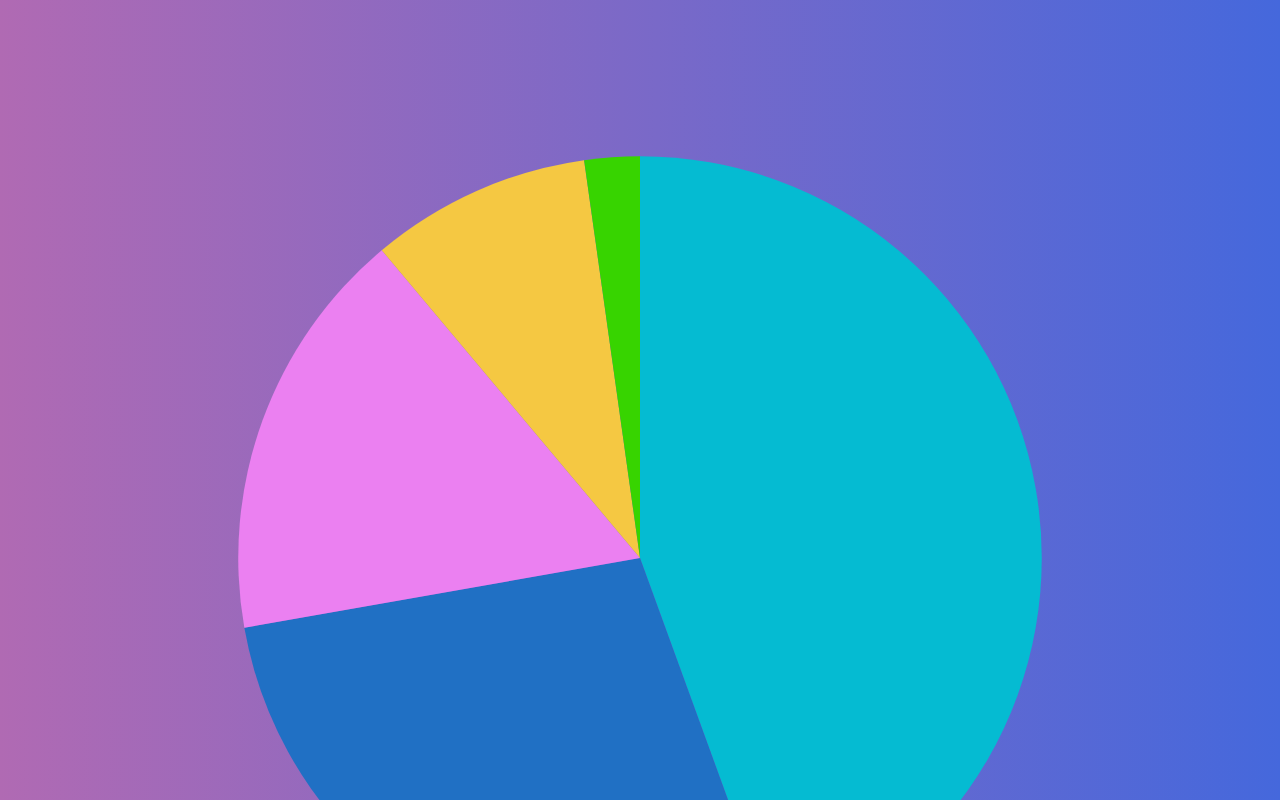
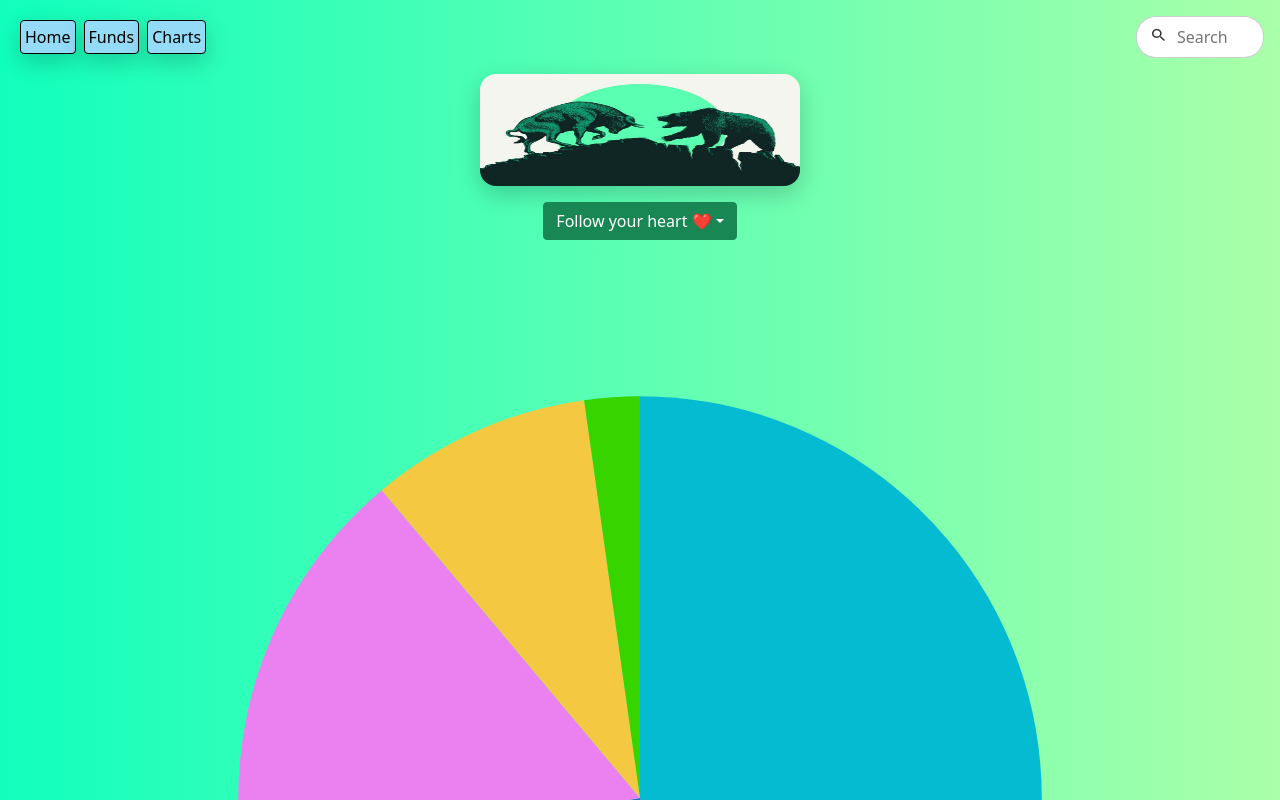
Before and after one commit to brynfrayne/InvestLikeTheBest, a React (Create React App) app in the folder client/: page /funds in a window 1280 px wide. Shown: the top 800 px of the page. Built offline with nearby package versions, Linux system fonts and the light colour scheme.

Commit message:
commiting small changes before leaving branch

```diff
--- a/client/src/App.scss
+++ b/client/src/App.scss
@@ -1,10 +1,3 @@
 @use './styles/partials/typography' as *;
 @use './styles/partials/variables' as *;
 @use './styles/partials/global' as *;
-
-body {
-    background: #4568DC;  /* fallback for old browsers */
-    background: -webkit-linear-gradient(to right, #B06AB3, #4568DC);  /* Chrome 10-25, Safari 5.1-6 */
-    background: linear-gradient(to right, #B06AB3, #4568DC); /* W3C, IE 10+/ Edge, Firefox 16+, Chrome 26+, Opera 12+, Safari 7+ */
-
-}
--- a/client/src/pages/FundPage/FundPage.js
+++ b/client/src/pages/FundPage/FundPage.js
@@ -1,6 +1,8 @@
 import React, { Component } from 'react';
 import ChartComponent from '../../components/ChartComponent/ChartComponent';
-// import Doughnut from '../../components/Doughnut/Doughnut';
+import Header from '../../components/Header/Header';
+import Hero from '../../components/Hero/Hero';
+
 const data = [
   { value: 40 },
   { value: 25 },
@@ -9,11 +11,19 @@ const data = [
   { value: 2 }
 ];
 export default class FundPage extends Component {
-
+   data = [
+    { value: 40 },
+    { value: 25 },
+    { value: 15 },
+    { value: 8 },
+    { value: 2 }
+  ];
   render() {
 
     return <div>
-        <ChartComponent data={data}/>
+      <Header />
+      <Hero />
+      <ChartComponent data={data}/>
     </div>;
   }
 }
```
